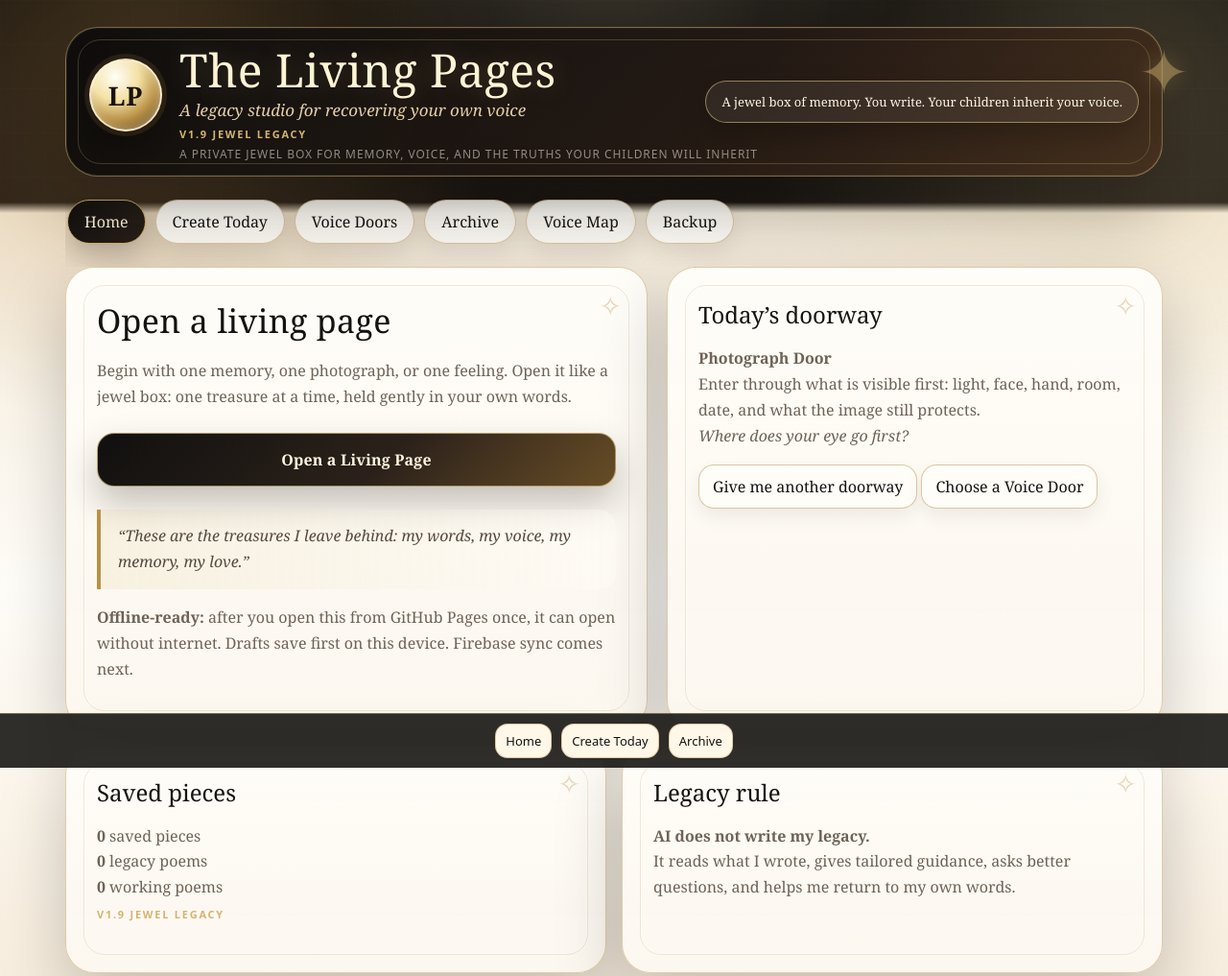
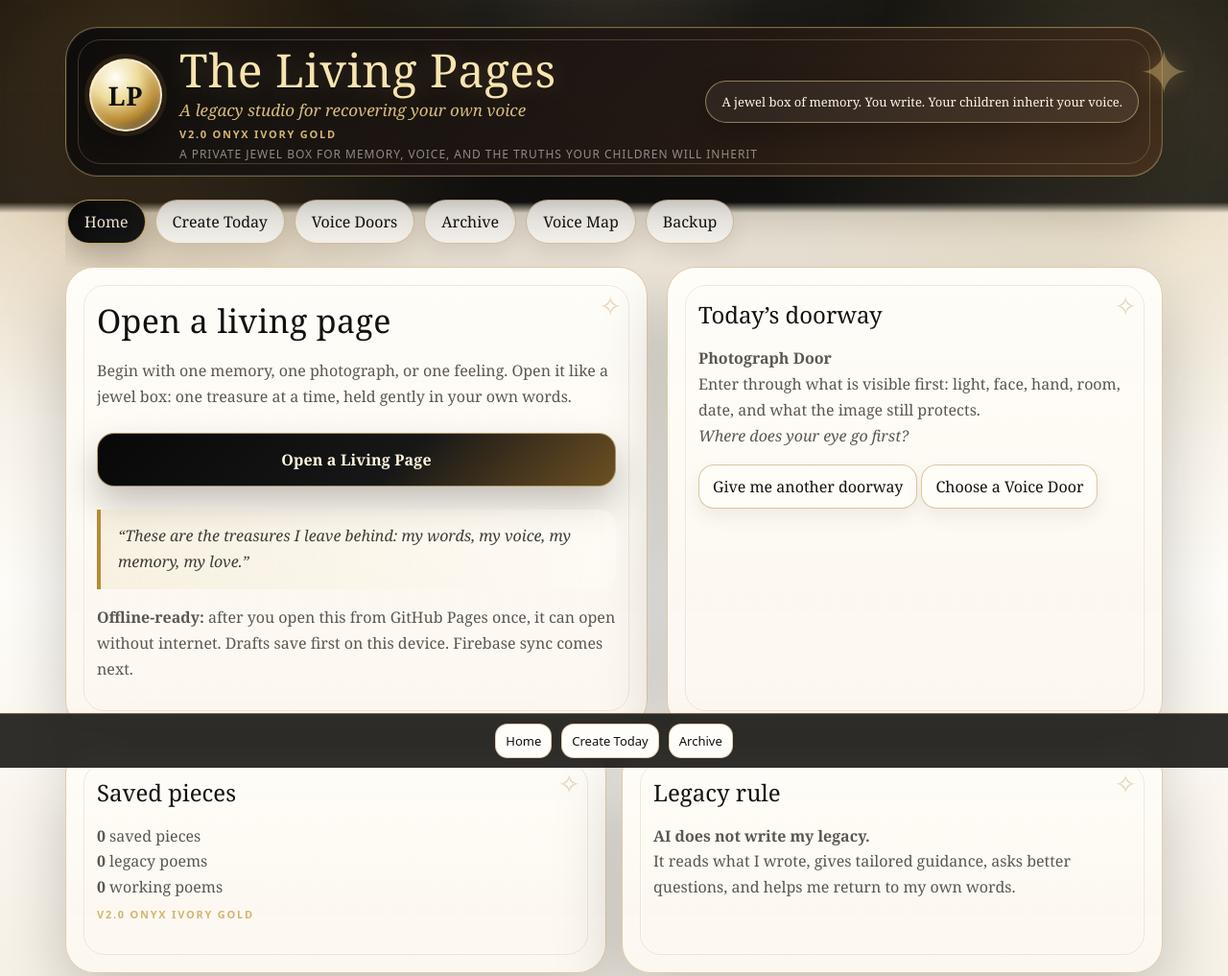
Before and after one commit to achillesprojects07-bit/living-pages, a plain HTML site: page index.html in a window 1280 px wide. Shown: the top 1017 px of the page at 96% size. Drawn offline with Linux system fonts and the light colour scheme.

Commit message:
Add files via upload

```diff
--- a/index.html
+++ b/index.html
@@ -3,7 +3,7 @@
 <head>
   <meta charset="utf-8" />
   <meta name="viewport" content="width=device-width, initial-scale=1, viewport-fit=cover" />
-  <title>The Living Pages V1.9 Jewel Legacy</title>
+  <title>The Living Pages V2.0 Onyx Ivory Gold</title>
   <meta name="theme-color" content="#0E0D0C" />
   <meta name="description" content="A private offline-first legacy studio for recovering your own poetic voice." />
   <link rel="manifest" href="manifest.json" />
@@ -12,24 +12,24 @@
   <style>
 
     :root{
-      --ink:#151211;
-      --ink2:#211A18;
-      --night:#0E0D0C;
-      --onyx:#171412;
-      --blackgold:#221B15;
-      --paper:#FFFDF8;
-      --paper2:#F8F1E7;
-      --page:#FCF7EF;
-      --vellum:#EFE3D2;
-      --pearl:#FFF9EF;
-      --muted:#6F6257;
-      --gold:#B89146;
-      --gold2:#D3B571;
-      --gold3:#8F6A2E;
-      --champagne:#E0C98C;
-      --line:#D5BC86;
-      --line2:#E8DCC6;
-      --rose:#EEE2DF;
+      --ink:#111111;
+      --ink2:#1C1B1A;
+      --night:#0A0A0A;
+      --onyx:#101112;
+      --blackgold:#151515;
+      --paper:#FFFDF9;
+      --paper2:#F7F2E8;
+      --page:#FAF6ED;
+      --vellum:#E9E0D1;
+      --pearl:#FFFBF2;
+      --muted:#5D5650;
+      --gold:#B88A32;
+      --gold2:#C8A96B;
+      --gold3:#A9782A;
+      --champagne:#D7BE7A;
+      --line:#C8A96B;
+      --line2:#E8DFC9;
+      --rose:#F0E9E2;
       --danger:#88414B;
       --shadow:0 26px 70px rgba(10,8,7,.22);
       --softshadow:0 12px 30px rgba(20,16,12,.10);
@@ -47,7 +47,7 @@
         radial-gradient(circle at 50% -12%, rgba(255,245,218,.22), transparent 23%),
         radial-gradient(circle at 12% 8%, rgba(184,137,69,.33), transparent 24%),
         radial-gradient(circle at 92% 8%, rgba(224,201,140,.23), transparent 25%),
-        linear-gradient(180deg,#0e0d0c 0%, #1B1613 19%, #F4EAD9 20%, #FFFDF8 55%, #F6EAD8 100%);
+        linear-gradient(180deg,#070707 0%, #121212 19%, #EFE7D8 20%, #FFFDF9 55%, #F5EFE3 100%);
       position:relative;
     }
     body:before{
@@ -88,21 +88,21 @@
     }
     .brand{display:flex;gap:18px;align-items:center;min-width:0;position:relative;z-index:1;padding-bottom:14px}
     .seal{
-      width:76px;height:76px;border-radius:50%;display:grid;place-items:center;color:#1A1410;font-size:27px;letter-spacing:.03em;font-weight:bold;
+      width:76px;height:76px;border-radius:50%;display:grid;place-items:center;color:#111111;font-size:27px;letter-spacing:.03em;font-weight:bold;
       background:
-        radial-gradient(circle at 35% 24%,#fffef8 0%,#F4E1A4 34%,#B89146 63%,#4B311A 100%);
+        radial-gradient(circle at 35% 24%,#fffef8 0%,#EEDB9A 34%,#B88A32 63%,#111111 100%);
       border:2px solid rgba(255,245,215,.86);
       box-shadow:0 0 0 5px rgba(184,137,69,.14), 0 18px 42px rgba(0,0,0,.38), inset 0 1px 10px rgba(255,255,255,.42);
       flex:0 0 auto;
     }
     h1{
-      font-size:48px;line-height:.92;margin:0;color:#FFF4D4;font-weight:normal;letter-spacing:.01em;
+      font-size:48px;line-height:.92;margin:0;color:#F7E4AF;font-weight:normal;letter-spacing:.01em;
       text-shadow:0 2px 0 rgba(0,0,0,.16),0 0 26px rgba(224,201,140,.22);
     }
     .ver{font-family:ui-sans-serif,system-ui,sans-serif;font-size:11px;color:#D3B571;letter-spacing:.16em;text-transform:uppercase;margin-top:6px;font-weight:700}
-    .tag{font-size:17px;color:#E5D0A5;margin-top:8px;font-style:italic}
+    .tag{font-size:17px;color:#D7BE7A;margin-top:8px;font-style:italic}
     .pill,.syncStatus{
-      border:1px solid rgba(224,201,140,.55);background:rgba(255,248,232,.07);padding:12px 16px;border-radius:999px;color:#FFF7E5;font-size:13px;box-shadow:0 12px 30px rgba(0,0,0,.22);backdrop-filter:blur(10px);position:relative;z-index:1;
+      border:1px solid rgba(224,201,140,.55);background:rgba(255,251,242,.06);padding:12px 16px;border-radius:999px;color:#FFF7E5;font-size:13px;box-shadow:0 12px 30px rgba(0,0,0,.22);backdrop-filter:blur(10px);position:relative;z-index:1;
     }
     .syncStatus{font-family:ui-sans-serif,system-ui,sans-serif;font-size:12px;letter-spacing:.05em;text-transform:uppercase}
     .syncStatus.off{background:rgba(104,54,64,.42);color:#ffe6de}.syncStatus.on{background:rgba(56,78,64,.42);color:#edfff1}
@@ -111,7 +111,7 @@
     .nav button{
       border:1px solid rgba(184,137,69,.45);background:rgba(255,253,248,.96);color:var(--ink);border-radius:999px;padding:11px 17px;white-space:nowrap;box-shadow:0 9px 24px rgba(23,18,14,.08);
     }
-    .nav button.active{background:linear-gradient(135deg,#11100F,#2B211A);color:#FFF6DE;border-color:#CFAE66;box-shadow:0 12px 28px rgba(20,13,8,.22)}
+    .nav button.active{background:linear-gradient(135deg,#090909,#1A1A1A);color:#FFF6DE;border-color:#CFAE66;box-shadow:0 12px 28px rgba(20,13,8,.22)}
     .panel{display:none}.panel.active{display:block}
     .hero{display:grid;grid-template-columns:1.08fr .92fr;gap:20px}
 
@@ -133,35 +133,35 @@
     .card h3{margin:0 0 12px;color:var(--ink);font-size:24px;font-weight:normal}
     .small{font-size:16px;color:var(--muted);line-height:1.68}
     .quote{
-      border-left:4px solid var(--gold);padding:14px 0 14px 18px;color:#55483D;font-style:italic;line-height:1.72;
+      border-left:4px solid var(--gold);padding:14px 0 14px 18px;color:#3F3B36;font-style:italic;line-height:1.72;
       background:linear-gradient(90deg,rgba(224,201,140,.16),rgba(255,253,248,.35));border-radius:0 18px 18px 0;margin-top:16px;
     }
     .bigbtn{
-      border:1px solid rgba(224,201,140,.7);background:linear-gradient(135deg,#11100F 0%, #2B211A 55%, #8F6A2E 130%);color:#FFF6DE;border-radius:18px;padding:16px 18px;width:100%;font-weight:bold;box-shadow:0 18px 36px rgba(32,22,13,.26);margin:8px 0;letter-spacing:.01em;
+      border:1px solid rgba(224,201,140,.7);background:linear-gradient(135deg,#080808 0%, #171717 58%, #A9782A 130%);color:#FFF6DE;border-radius:18px;padding:16px 18px;width:100%;font-weight:bold;box-shadow:0 18px 36px rgba(32,22,13,.26);margin:8px 0;letter-spacing:.01em;
     }
     .bigbtn:hover{box-shadow:0 20px 42px rgba(32,22,13,.30),0 0 0 3px rgba(211,181,113,.14)}
     .ghost{border:1px solid rgba(184,137,69,.48);background:rgba(255,253,248,.98);color:var(--ink);border-radius:16px;padding:11px 14px;box-shadow:0 8px 20px rgba(23,18,14,.07)}
-    .ghost:hover{border-color:#B89146;background:#FFF9ED}
+    .ghost:hover{border-color:#B89146;background:#FFFBF2}
     .mini{font-family:ui-sans-serif,system-ui,sans-serif;font-size:13px;border:1px solid rgba(184,137,69,.42);background:#FFFDF8;color:var(--ink);border-radius:13px;padding:8px 10px}
     .danger{color:#FFFDFC;background:var(--danger);border-color:var(--danger)}
     .grid{display:grid;grid-template-columns:repeat(3,1fr);gap:16px}.grid2{display:grid;grid-template-columns:1fr 1fr;gap:16px}
-    .door{min-height:150px;border-radius:24px;border:1px solid rgba(184,137,69,.38);background:linear-gradient(150deg,#FFFDF8,#F7EAD6);padding:22px;text-align:left;box-shadow:var(--softshadow);position:relative;overflow:hidden}
+    .door{min-height:150px;border-radius:24px;border:1px solid rgba(184,137,69,.38);background:linear-gradient(150deg,#FFFDF9,#F5EFE3);padding:22px;text-align:left;box-shadow:var(--softshadow);position:relative;overflow:hidden}
     .door:before{content:'';position:absolute;inset:10px;border:1px solid rgba(184,137,69,.14);border-radius:18px;pointer-events:none}
     .door:after{content:'✦';position:absolute;right:18px;bottom:12px;color:rgba(184,137,69,.23);font-size:42px}
     .door b{display:block;color:var(--ink);font-size:21px;margin-bottom:10px;font-weight:normal}.door span{color:var(--muted);font-size:14px;line-height:1.5}.door:hover{outline:2px solid rgba(184,137,69,.30)}
     .flow{max-width:850px;margin:0 auto}.steps{display:flex;gap:8px;margin:10px 0 22px}.dot{height:6px;flex:1;background:#E4D5BC;border-radius:999px}.dot.on{background:linear-gradient(90deg,var(--gold),var(--gold2))}
-    .prompt{font-size:34px;color:var(--ink);line-height:1.22;margin:14px 0 8px;font-weight:normal}.hint{color:#62584E;line-height:1.72;font-style:italic;font-size:17px}
-    .field{margin:14px 0}label{display:block;font-family:ui-sans-serif,system-ui,sans-serif;font-size:11px;text-transform:uppercase;letter-spacing:.15em;color:#846F51;margin:0 0 7px;font-weight:700}
+    .prompt{font-size:34px;color:var(--ink);line-height:1.22;margin:14px 0 8px;font-weight:normal}.hint{color:#4E4A45;line-height:1.72;font-style:italic;font-size:17px}
+    .field{margin:14px 0}label{display:block;font-family:ui-sans-serif,system-ui,sans-serif;font-size:11px;text-transform:uppercase;letter-spacing:.15em;color:#7A6338;margin:0 0 7px;font-weight:700}
     input,textarea,select{width:100%;border:1px solid rgba(184,137,69,.36);border-radius:18px;background:#FFFDF8;color:var(--ink);padding:14px 15px;outline:none;box-shadow:inset 0 1px 0 rgba(255,255,255,.86)}
     input:focus,textarea:focus,select:focus{border-color:rgba(184,137,69,.85);box-shadow:0 0 0 4px rgba(184,137,69,.14)}
-    textarea{min-height:220px;resize:vertical;line-height:1.86;background:linear-gradient(#FFFDF8 35px,#FBF3E8 36px);background-size:100% 36px;font-size:17px}
+    textarea{min-height:220px;resize:vertical;line-height:1.86;background:linear-gradient(#FFFDF9 35px,#F6F0E6 36px);background-size:100% 36px;font-size:17px}
     .row{display:flex;gap:9px;flex-wrap:wrap}.row .ghost,.row .mini,.row .bigbtn{width:auto}.workbench{display:grid;grid-template-columns:.84fr 1.16fr;gap:18px}
-    .seedbox{border:1px solid rgba(184,137,69,.38);background:linear-gradient(180deg,#FFFDF8,#F6EBDD);border-radius:20px;padding:16px;margin:11px 0;box-shadow:var(--softshadow)}.seedbox b{color:var(--ink);font-weight:normal;font-size:18px}
-    .poemlist{display:grid;gap:14px}.entry{border:1px solid rgba(184,137,69,.35);border-radius:22px;background:linear-gradient(180deg,#FFFDF8,#F7ECDD);padding:20px;box-shadow:var(--softshadow)}
-    .entrytop{display:flex;align-items:flex-start;justify-content:space-between;gap:10px}.entry h3{margin:0;color:var(--ink);font-weight:normal;font-size:22px}.badge{font-family:ui-sans-serif,system-ui,sans-serif;font-size:11px;text-transform:uppercase;letter-spacing:.08em;border:1px solid rgba(184,137,69,.34);border-radius:999px;padding:5px 8px;color:#6E5B3F;background:#FFFDF8}.poemtext{white-space:pre-wrap;line-height:1.68;margin-top:12px;color:#1C1A19}
-    .mentorout{background:linear-gradient(180deg,#FFF9ED,#FFFDF8);border:1px solid rgba(184,137,69,.36);border-radius:20px;padding:16px;line-height:1.72;white-space:pre-wrap;color:#4A4038}.empty{text-align:center;color:var(--muted);padding:30px;border:1px dashed rgba(184,137,69,.48);border-radius:22px;background:#FFF8EA}
-    .footerbar{position:fixed;left:0;right:0;bottom:0;background:rgba(15,13,11,.86);border-top:1px solid rgba(211,181,113,.45);backdrop-filter:blur(16px);padding:10px 14px;display:flex;justify-content:center;gap:10px;z-index:10}.footerbar button{max-width:220px;background:#FFF7E8}.hidden{display:none!important}.toast{position:fixed;left:50%;bottom:74px;transform:translateX(-50%);background:#11100F;color:#FFF6DE;padding:12px 17px;border-radius:999px;box-shadow:var(--shadow);z-index:99;opacity:0;pointer-events:none;transition:.25s}.toast.show{opacity:1}
-    .filebox{border:1px dashed rgba(184,137,69,.58);border-radius:20px;padding:15px;background:#FFF8EA;margin:12px 0}.photoPreview{display:flex;gap:8px;flex-wrap:wrap;margin-top:8px}.photoPreview img{width:82px;height:82px;object-fit:cover;border-radius:16px;border:1px solid rgba(184,137,69,.36);box-shadow:var(--softshadow)}.audioRow audio{width:100%;margin-top:8px}.rec{background:#FFFDF8;color:var(--danger);border-color:#d8a7a7}.rec.on{background:var(--danger);color:#FFFDFC}
+    .seedbox{border:1px solid rgba(184,137,69,.38);background:linear-gradient(180deg,#FFFDF9,#F5EFE3);border-radius:20px;padding:16px;margin:11px 0;box-shadow:var(--softshadow)}.seedbox b{color:var(--ink);font-weight:normal;font-size:18px}
+    .poemlist{display:grid;gap:14px}.entry{border:1px solid rgba(184,137,69,.35);border-radius:22px;background:linear-gradient(180deg,#FFFDF9,#F6F0E6);padding:20px;box-shadow:var(--softshadow)}
+    .entrytop{display:flex;align-items:flex-start;justify-content:space-between;gap:10px}.entry h3{margin:0;color:var(--ink);font-weight:normal;font-size:22px}.badge{font-family:ui-sans-serif,system-ui,sans-serif;font-size:11px;text-transform:uppercase;letter-spacing:.08em;border:1px solid rgba(184,137,69,.34);border-radius:999px;padding:5px 8px;color:#705631;background:#FFFDF8}.poemtext{white-space:pre-wrap;line-height:1.68;margin-top:12px;color:#1C1A19}
+    .mentorout{background:linear-gradient(180deg,#FFFBF2,#FFFDF9);border:1px solid rgba(184,137,69,.36);border-radius:20px;padding:16px;line-height:1.72;white-space:pre-wrap;color:#353331}.empty{text-align:center;color:var(--muted);padding:30px;border:1px dashed rgba(184,137,69,.48);border-radius:22px;background:#FFFBF2}
+    .footerbar{position:fixed;left:0;right:0;bottom:0;background:rgba(15,13,11,.86);border-top:1px solid rgba(211,181,113,.45);backdrop-filter:blur(16px);padding:10px 14px;display:flex;justify-content:center;gap:10px;z-index:10}.footerbar button{max-width:220px;background:#FFFDF9}.hidden{display:none!important}.toast{position:fixed;left:50%;bottom:74px;transform:translateX(-50%);background:#11100F;color:#FFF6DE;padding:12px 17px;border-radius:999px;box-shadow:var(--shadow);z-index:99;opacity:0;pointer-events:none;transition:.25s}.toast.show{opacity:1}
+    .filebox{border:1px dashed rgba(184,137,69,.58);border-radius:20px;padding:15px;background:#FFFBF2;margin:12px 0}.photoPreview{display:flex;gap:8px;flex-wrap:wrap;margin-top:8px}.photoPreview img{width:82px;height:82px;object-fit:cover;border-radius:16px;border:1px solid rgba(184,137,69,.36);box-shadow:var(--softshadow)}.audioRow audio{width:100%;margin-top:8px}.rec{background:#FFFDF8;color:var(--danger);border-color:#d8a7a7}.rec.on{background:var(--danger);color:#FFFDFC}
     @media(max-width:860px){.hero,.workbench,.grid2{grid-template-columns:1fr}.grid{grid-template-columns:1fr 1fr}.top{align-items:flex-start;flex-direction:column}.top:after{left:24px;bottom:10px;right:24px}.brand{padding-bottom:28px}.pill{display:none}.app{padding-left:12px;padding-right:12px}.card{padding:24px}.prompt{font-size:28px}h1{font-size:40px}}
     @media(max-width:560px){.grid{grid-template-columns:1fr}h1{font-size:33px}.seal{width:58px;height:58px}.footerbar{justify-content:stretch}.footerbar button{flex:1}.nav button{padding:10px 12px}.row .ghost,.row .mini{flex:1}.row .bigbtn{width:100%}.card{border-radius:24px;padding:21px}.prompt{font-size:25px}.top{border-radius:26px;padding:18px}.brand{gap:13px}.top:after{font-size:10px}}
 
@@ -170,7 +170,7 @@
 <body>
 <div class="app">
   <div class="top">
-    <div class="brand"><div class="seal">LP</div><div><h1>The Living Pages</h1><div class="tag">A legacy studio for recovering your own voice</div><div class="ver">V1.9 JEWEL LEGACY</div></div></div>
+    <div class="brand"><div class="seal">LP</div><div><h1>The Living Pages</h1><div class="tag">A legacy studio for recovering your own voice</div><div class="ver">V2.0 ONYX IVORY GOLD</div></div></div>
     <div class="pill">A jewel box of memory. You write. Your children inherit your voice.</div>
   </div>
   <div class="nav" id="nav"></div>
@@ -214,7 +214,7 @@
         <div id="seedSummary"></div>
         <div class="filebox">
           <b>Optional legacy attachments</b>
-          <p class="small">Attach small photos or record your voice. This V1.9 saves them only on this device. Firebase cloud vault comes next.</p>
+          <p class="small">Attach small photos or record your voice. This V2.0 saves them only on this device. Firebase cloud vault comes next.</p>
           <input type="file" id="photoInput" accept="image/*" multiple onchange="handlePhotos(event)">
           <div class="photoPreview" id="photoPreview"></div>
           <div class="row" style="margin-top:10px"><button class="mini rec" id="recBtn" onclick="toggleRecord()">Record voice</button><button class="mini" onclick="clearAudio()">Clear audio</button></div>
@@ -250,13 +250,13 @@
   </section>
 
   <section id="backup" class="panel">
-    <div class="card"><h2>Export / Import Legacy</h2><p class="small">Use Export often. V1.9 saves on this browser/device only. When we move to Firebase, this becomes your backup file.</p><div class="row"><button class="bigbtn" onclick="exportData()">Export Legacy Backup</button><label class="ghost" style="display:inline-block">Import Backup<input type="file" accept="application/json" onchange="importData(event)" style="display:none"></label><button class="ghost danger" onclick="resetAll()">Reset Demo Data</button></div></div>
+    <div class="card"><h2>Export / Import Legacy</h2><p class="small">Use Export often. V2.0 saves on this browser/device only. When we move to Firebase, this becomes your backup file.</p><div class="row"><button class="bigbtn" onclick="exportData()">Export Legacy Backup</button><label class="ghost" style="display:inline-block">Import Backup<input type="file" accept="application/json" onchange="importData(event)" style="display:none"></label><button class="ghost danger" onclick="resetAll()">Reset Demo Data</button></div></div>
   </section>
 </div>
 <div class="footerbar"><button class="mini" onclick="showPanel('home')">Home</button><button class="mini" onclick="startCreate()">Create Today</button><button class="mini" onclick="showPanel('archive')">Archive</button></div>
 <div class="toast" id="toast"></div>
 <script>
-const VERSION='V1.9 JEWEL LEGACY';
+const VERSION='V2.0 ONYX IVORY GOLD';
 const STORE='livingPagesV19';
 const panels=[['home','Home'],['create','Create Today'],['doors','Voice Doors'],['archive','Archive'],['voice','Voice Map'],['backup','Backup']];
 const doors={
--- a/service-worker.js
+++ b/service-worker.js
@@ -1,4 +1,4 @@
-const CACHE_NAME = 'living-pages-v1-9-jewel-legacy';
+const CACHE_NAME = 'living-pages-v2-0-onyx-ivory-gold';
 const APP_SHELL = [
   './',
   './index.html',
```
Also changed, not shown: icon-192.png, icon-512.png, manifest.json.
